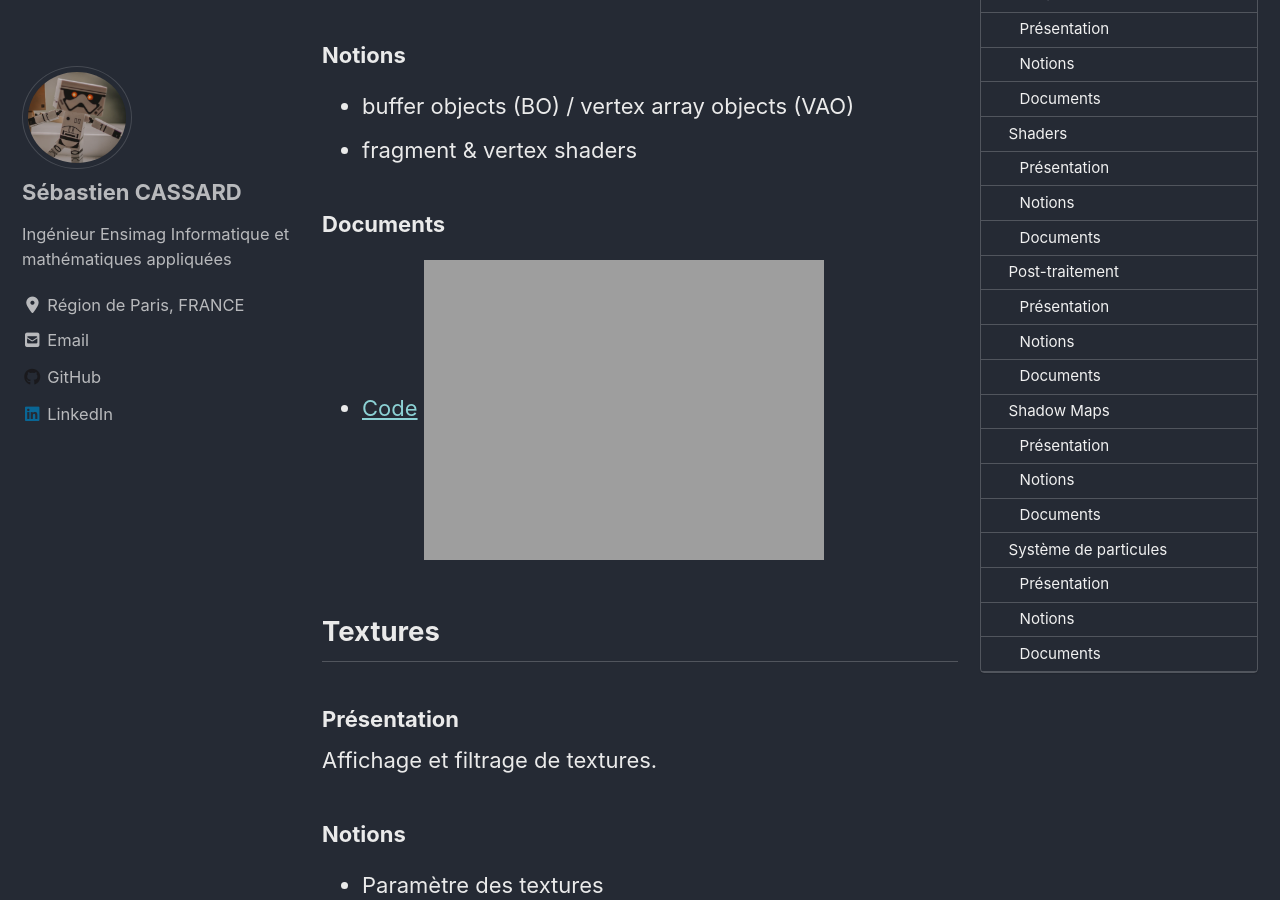
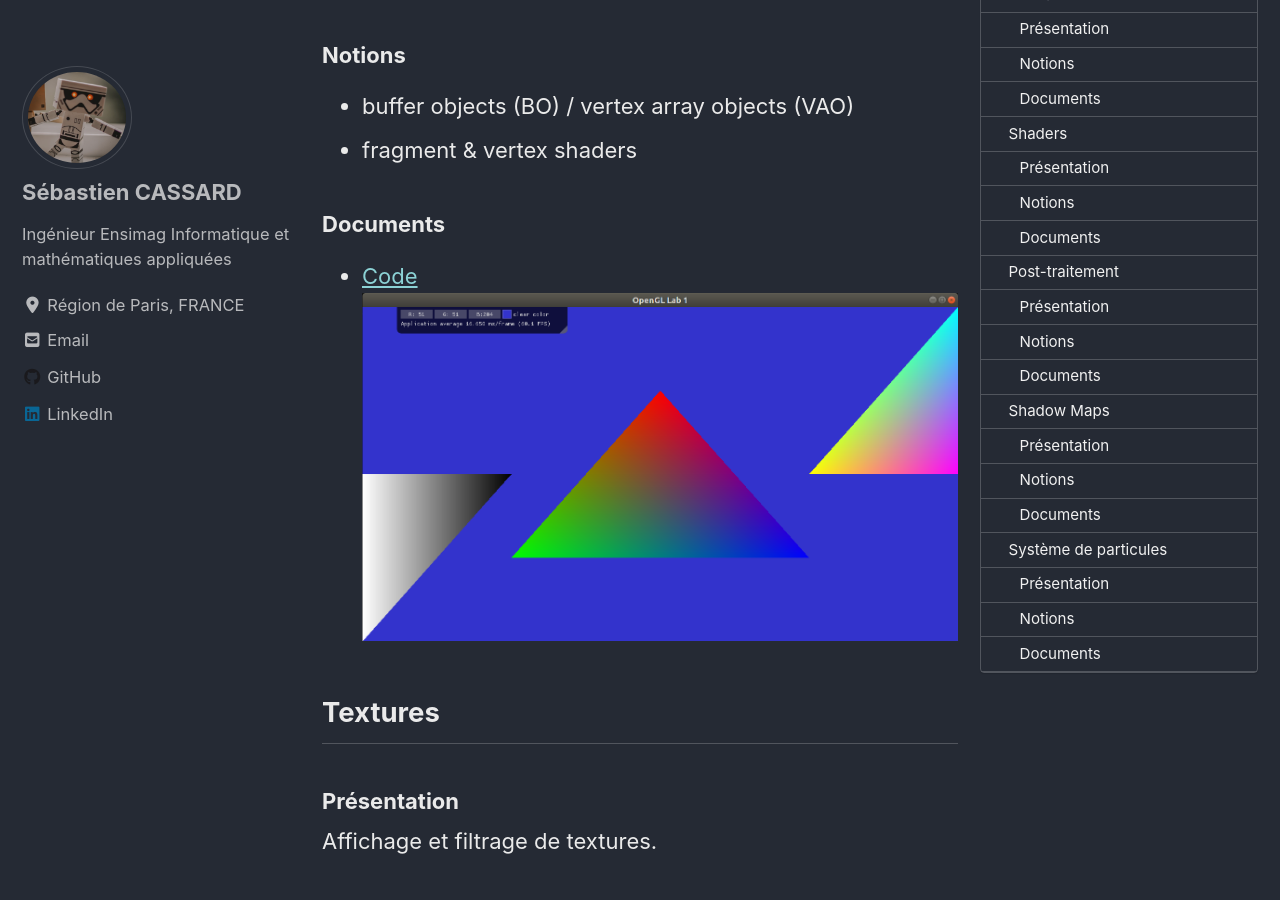
Before and after one commit to Cassards/cassards.github.io, a Jekyll site: the page built from _posts/2019-02-19-ComputerGraphicsChamers.md, in a window 1280 px wide and 900 px high, scrolled down 1132 px. Built offline with Jekyll 4.4.1, drawn with Linux system fonts in a browser that asks for light colours; cached includes are drawn as plain includes; nearby versions of some CDN libraries.

Commit message:
fix wrong file name

```diff
--- a/_posts/2019-02-19-ComputerGraphicsChamers.md
+++ b/_posts/2019-02-19-ComputerGraphicsChamers.md
@@ -23,7 +23,7 @@ Bases de l'écriture d'une application OpenGL.
 
 ### Documents
 * [Code](https://github.com/Cassards/cassards.github.io/tree/master/documents/Projects/Chalmers/CG/lab1)
-<img src="{{ site.url }}{{ site.baseurl }}/images/CG/screens/lab1.gif" alt="short video from lab1">
+<img src="{{ site.url }}{{ site.baseurl }}/images/CG/screens/lab1.png" alt="short video from lab1">
 
 
 ## Textures
```
